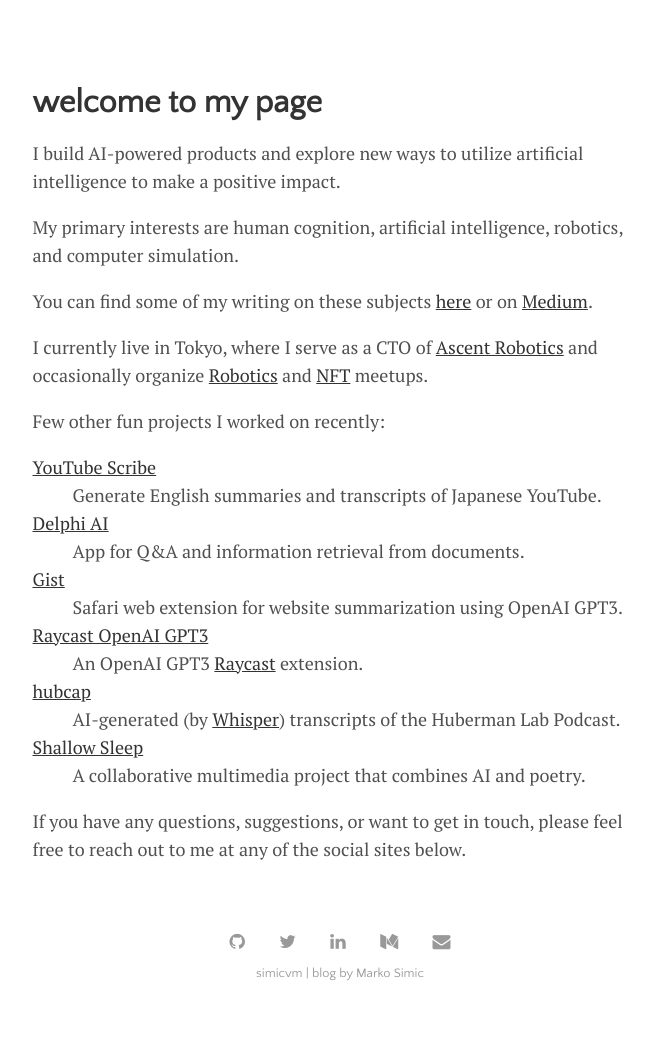
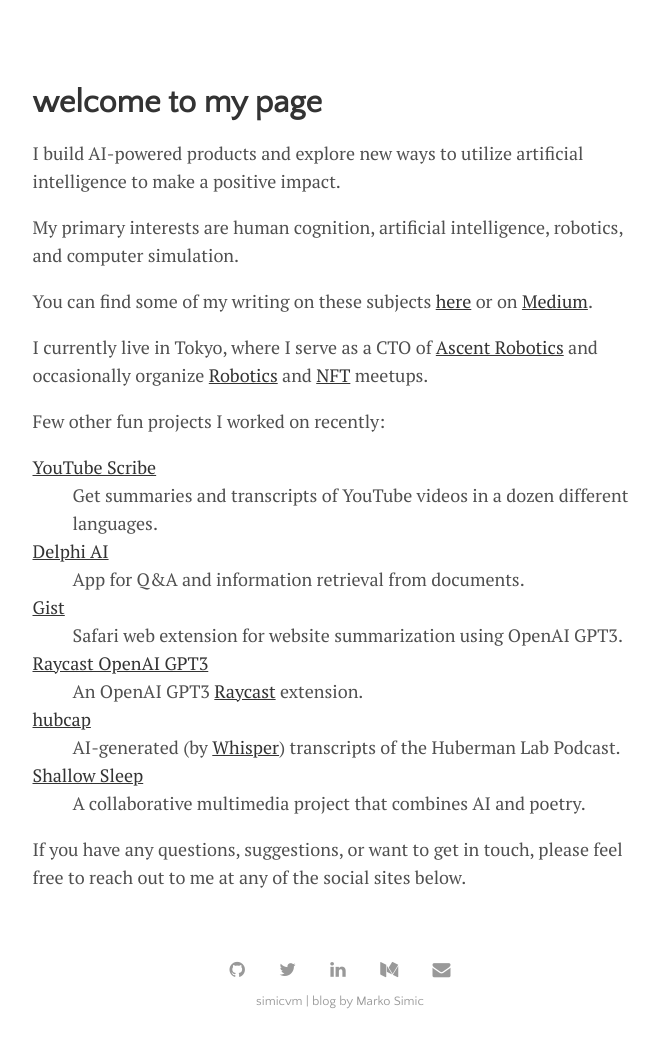
Before and after one commit to simicvm/simicvm.github.io, a Jekyll site: the page built from docs/index.html, in a window 1280 px wide, cut to the strip 172-1219 px from the top of the page. Shown: the whole strip, without its empty margins (300-959 px from the left). Built offline with Jekyll 4.4.1, drawn with Linux system fonts in a browser that asks for light colours; the list of posts is cut into pages by our own code; before the commit the page ends 1191 px from its top, so only the background shows below that.

Commit message:
update shoki description

```diff
--- a/docs/index.html
+++ b/docs/index.html
@@ -10,7 +10,7 @@
 <p>Few other fun projects I worked on recently:
     <dl>
         <dt><a href="https://shoki.app">YouTube Scribe</a></dt>
-        <dd>Generate English summaries and transcripts of Japanese YouTube.</dd>
+        <dd>Get summaries and transcripts of YouTube videos in a dozen different languages.</dd>
         <dt><a href="https://youtu.be/Q4oUV-oRvNA">Delphi AI</a></dt>
         <dd>App for Q&A and information retrieval from documents.</dd>
         <dt><a href="https://github.com/simicvm/gist">Gist</a></dt>
```
